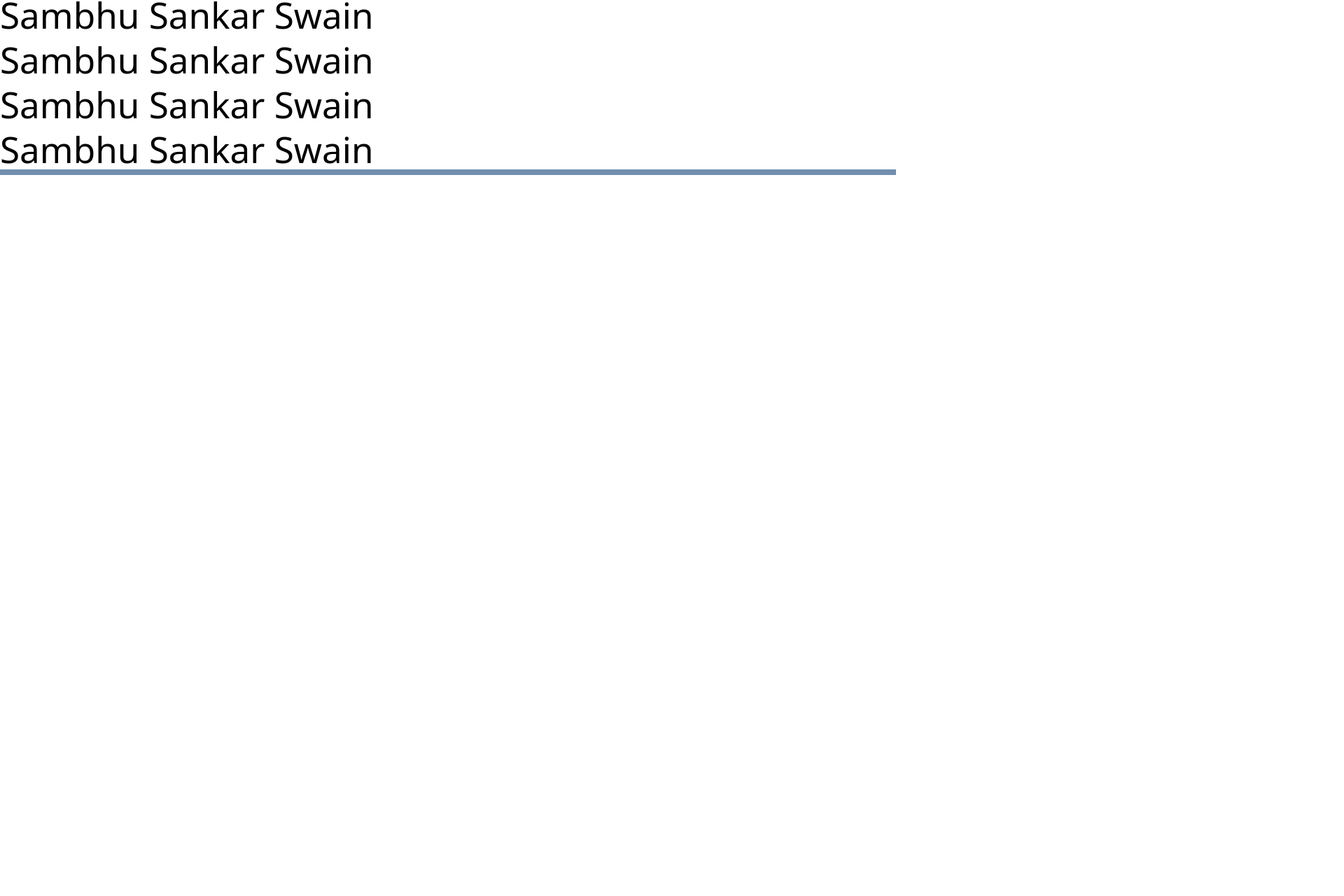
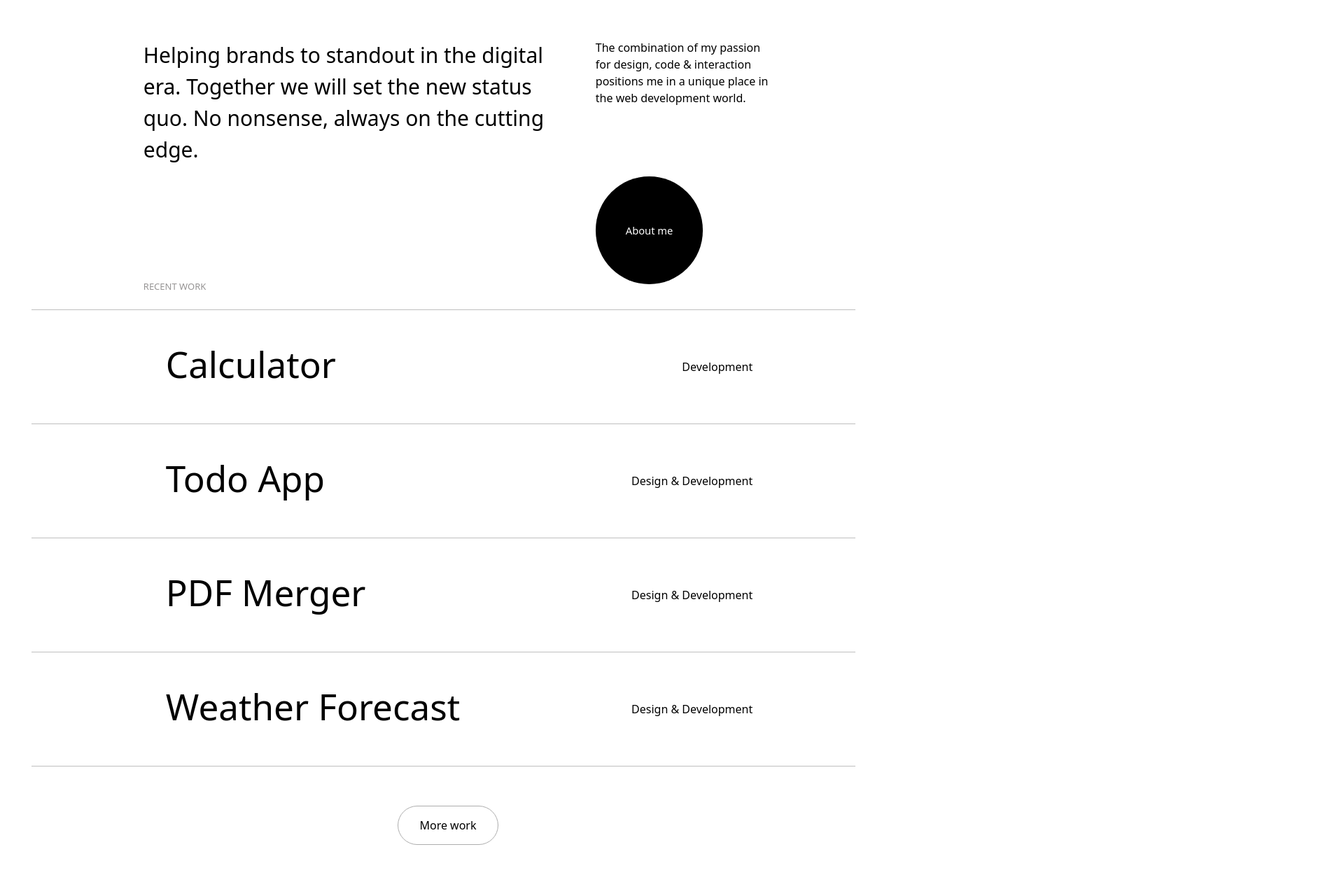
Before and after one commit to sambhusankar/NewPortfolio, a React (Vite) app in the folder Portfolio Website/: page /work in a window 1280 px wide. Shown: the part 1019-2299 px from the top of the page at 70% size, 1920 px wide, since content can reach past the window. Before the commit the page ends 1269 px from the top, so only its background shows below. Built offline with nearby package versions, Linux system fonts and the light colour scheme.

Commit message:
some changes made

```diff
--- /dev/null
+++ b/Portfolio Website/src/Animations/Shakable.css
@@ -0,0 +1,10 @@
+.shakable:hover{
+    animation:shake 1s ease-in-out;
+}
+@keyframes shake {
+    0%{transform: translateX(0);}
+    25%{transform: translateX(-8px);}
+    50%{transform: translateX(5px);}
+    75%{transform: translateX(-3px);}
+    100%{transform: translateX(0);}
+}
--- /dev/null
+++ b/Portfolio Website/src/Animations/magnetic.js
@@ -0,0 +1,14 @@
+
+function Magnetic(element){
+    element.addEventListener("mousemove", (e) => {
+        const y = element.offsetTop
+        const x = element.offsetLeft
+        const m_x = e.pageX - x - element.offsetWidth / 2
+        const m_y = e.pageY - y - element.offsetHeight / 2
+        element.style.transform = `translate(${m_x * 0.3}px, ${m_y * 0.3}px)`
+    });
+    element.addEventListener("mouseout", () => {
+        element.style.transform = "";
+    })
+}
+export default Magnetic
--- a/Portfolio Website/src/components/About/about.css
+++ b/Portfolio Website/src/components/About/about.css
@@ -1,4 +1,130 @@
 .about-page{
     background-color: white;
     color:black;
+    padding:16vh 16vw;
 }
+.about-top-section{
+    display: grid;
+    grid-template-columns: 45vw 25vw ;
+}
+.about-top-section p:nth-child(1){
+    font-size: 30px;
+}
+.about-top-section p:nth-child(2){
+    margin-left: 70px;
+}
+.about-top-section h5{
+    color: rgb(150, 148, 148);
+    font-size: 13px;
+    margin-top:150px;
+}
+.aboutme-bubble{
+    background-color: black;
+    color:white;
+    height:12vw;
+    width:12vw;
+    border-radius: 50%;
+    display: flex;
+    align-items: center;
+    justify-content: center;
+    position: relative;
+    margin-left:70px;
+    overflow: hidden;
+    cursor: pointer;
+    z-index: 1;
+}
+.aboutme-bubble span{
+    z-index: 2;
+    font-size: 92%;
+}
+.aboutme-bubble::before{
+    content: "";
+    height:0;
+    width:0;
+    border-radius: 50%;
+    background-color: rgb(37, 127, 191);
+    position: absolute;
+    top:0;
+    left:0;
+    transition: height 0.5s, width 0.5s;
+
+}
+.aboutme-bubble:hover::before{
+    height:100%;
+    width:100%;
+}
+.aboutme-bubble:hover{
+    color: white;
+}
+
+
+.works hr{
+    width: 92vw;
+    position: relative;
+    right:15vw;
+}
+.works li{
+    display: flex;
+    justify-content: space-between;
+    align-items: center;
+    height:130px;
+}
+.works li:hover span{
+    color:rgb(158, 154, 154);
+    position: relative;
+    left:15px;
+}
+.works li:hover h1{
+    color:rgb(158, 154, 154);
+    position: relative;
+    right:15px;
+}
+.more-work{
+    display: flex;
+    flex-direction: column;
+}
+.more-work-btn{
+    color:black;
+    padding: 15px 30px;
+    border-radius: 30px;
+    display: flex;
+    position: relative;
+    margin:40px auto 100px auto;
+    border:1px solid rgb(173, 173, 173);
+    overflow: hidden;
+    z-index: 1;
+    cursor: pointer;
+}
+.more-work-btn span{
+    z-index: 5;
+}
+.more-work-btn:hover{
+    color:black;
+}
+.more-work-btn::before{
+    content: "";
+    height:0;
+    width:0;
+    position: absolute;
+    top: 0;
+    left:0;
+    background-color: rgb(37, 127, 191);
+    border-radius: 25px;
+    transition: height 0.5s, width 0.5s;
+}
+.more-work-btn:hover::before{
+    height:100%;
+    width:100%;
+}
+.left-scroll, .right-scroll{
+    display: flex;
+    margin:20px 0;
+    overflow: hidden;
+    gap: 30px;
+    width:110vw;
+    position: relative;
+    right:20vw;
+}
+.right-scroll{
+    right:15vw;
+}
--- a/Portfolio Website/src/components/About/about.jsx
+++ b/Portfolio Website/src/components/About/about.jsx
@@ -1,14 +1,77 @@
-import Nav from "../Navbar/nav"
+import React, { useRef, useEffect } from "react"
+import { Link } from "react-router-dom"
+import Magnetic from "../../Animations/magnetic"
+import "../../Animations/Shakable.css"
 import "./about.css"
 function About(){
+    const Ref = useRef(null)
+    const border_colors = ["#dee0e0", "#babd9b", "#b9c7c6", "#232424", "#89aba5", "#e0d1e3", "#c2c0c2", "#e0d5c3"]
+
+    // border for images
+    useEffect(() => {
+        const imgs = Ref.current.querySelectorAll("img")
+        for(const [i, img] of imgs.entries()){
+            img.style.border = ` 25px solid ${border_colors[i] }`
+            img.style.borderTopWidth ="35px" ;
+            img.style.borderBottomWidth = "35px";
+
+        }
+    }, []);
+
+    //magnetic effect to aboutme button
+    useEffect(() => {
+        const btn = Ref.current.querySelector(".aboutme-bubble")
+        Magnetic(btn)
+    }, [])
+
     return(
-        <div className = "about-page">
+        <div className = "about-page" ref = {Ref}>
+            <div className="about-top-section">
+                <p>Helping brands to standout in the digital era. Together we will set the new status quo. No nonsense, always on the cutting edge.</p>
+                <p>The combination of my passion for design, code & interaction positions me in a unique place in the web development world.</p>
+                <h5>RECENT WORK</h5>
+                <Link className = "aboutme-bubble" to = "/about"><span>About me</span></Link>
 
-            <h1>Sambhu Sankar Swain</h1>
-            <h1>Sambhu Sankar Swain</h1>
-            <h1>Sambhu Sankar Swain</h1>
-            <h1>Sambhu Sankar Swain</h1>
-            <h1>Sambhu Sankar Swain</h1>
+            </div>
+            <ul className="works">
+                <hr></hr>
+                <li>
+                    <h1>Calculator</h1>
+                    <span> Development </span>
+                </li>
+                <hr></hr>
+                <li>
+                    <h1>Todo App</h1>
+                    <span> Design & Development </span>
+                </li>
+                <hr></hr>
+                <li>
+                    <h1>PDF Merger</h1>
+                    <span> Design & Development </span>
+                </li>
+                <hr></hr>
+                <li>
+                    <h1>Weather Forecast</h1>
+                    <span> Design & Development </span>
+                </li>
+                <hr />
+            </ul>
+            <div className="more-work">
+            <Link to = "/work" className="more-work-btn"><span>More work</span></Link>
+            <div className="left-scroll">
+                <img src = "https://picsum.photos/id/237/300/200"></img>
+                <img src = "https://picsum.photos/id/238/300/200"></img>
+                <img src = "https://picsum.photos/id/236/300/200"></img>
+                <img src = "https://picsum.photos/id/234/300/200"></img>
+            </div>
+            <div className="right-scroll">
+                <img src = "https://picsum.photos/id/238/300/200"></img>
+                <img src = "https://picsum.photos/id/236/300/200"></img>
+                <img src = "https://picsum.photos/id/234/300/200"></img>
+                <img src = "https://picsum.photos/id/237/300/200"></img>
+            </div>
+            </div>
+
         </div>
     )
 }
--- a/Portfolio Website/src/components/Navbar/nav.jsx
+++ b/Portfolio Website/src/components/Navbar/nav.jsx
@@ -2,6 +2,7 @@ import React, { useRef, useEffect, useState } from 'react'
 import { Link } from 'react-router-dom'
 import "./nav.css"
 import Sidebar from '../Sidebar/sidebar'
+
 function Nav(){
     const navRef = useRef(null);
     const [sidebarOpen, setSidebarOpen] = useState(false);
--- a/Portfolio Website/src/components/Sidebar/sidebar.css
+++ b/Portfolio Website/src/components/Sidebar/sidebar.css
@@ -24,12 +24,31 @@
 }
 .Links{
     color:white;
+    margin-left: 10px;
 }
 
-.sidebar-page a{
+.sidebar-page .a{
     margin:3%;
     color:white;
     cursor: pointer;
+    position: relative;
+}
+.sidebar-page .a::after{
+    content: "";
+    position: absolute;
+    bottom:-5px;
+    left:0;
+    background-color:white;
+    height:1px;
+    width:100%;
+    transform: scale(0);
+    transition: transform 0.3s ease;
+}
+.sidebar-page .a:hover::after{
+    transform: scale(100%);
+}
+.sidebar-page .a:hover{
+    color:white;
 }
 
 
--- a/Portfolio Website/src/components/Sidebar/sidebar.jsx
+++ b/Portfolio Website/src/components/Sidebar/sidebar.jsx
@@ -1,6 +1,7 @@
 import React, { useRef, useEffect } from "react"
 import { Link } from 'react-router-dom'
 import './sidebar.css'
+import Magnetic from "../../Animations/magnetic"
 function Sidebar({isopen}){
     const Ref = useRef(null)
     const overlay = document.createElement("div")
@@ -21,7 +22,9 @@ function Sidebar({isopen}){
             links[i].addEventListener("mouseout", () => {
                 dots[i].style.fontSize = "0"
             })
-        }
+        };
+
+
     }, []);
 
     //making light dark to the main body on sidebar open and opening sidebar
@@ -41,7 +44,19 @@ function Sidebar({isopen}){
         }
     }, [isopen]);
 
-
+    useEffect(() => {
+        const element = Ref.current.querySelector(".a");
+        element.addEventListener("mousemove", (e) => {
+            const y = element.offsetTop
+            const x = element.offsetLeft
+            const m_x = e.pageX - x - element.offsetWidth / 2
+            const m_y = e.pageY - y - element.offsetHeight / 2
+            element.style.transform = `translate(${m_x * 0.3}px, ${m_y * 0.3}px)`
+        });
+        element.addEventListener("mouseout", () => {
+            element.style.transform = "";
+        })
+    }, [])
 
     return(
         <div className = "sidebar-page" ref = { Ref }>
@@ -68,10 +83,10 @@ function Sidebar({isopen}){
 
             <h5>SOCIALS</h5>
             <div>
-                <a href = "https://in.linkedin.com/in/s-sankar-swain-b9821a270">Linkedin</a>
-                <a href = "https://twitter.com/sankar_sw">Twitter</a>
-                <a href = "https://github.com/sambhusankar">Github</a>
-                <a href = "https://wa.link/igftyr">Whatsapp</a>
+                <a className = "a " href = "https://in.linkedin.com/in/s-sankar-swain-b9821a270">Linkedin</a>
+                <a className = "a " href = "https://twitter.com/sankar_sw">Twitter</a>
+                <a className = "a " href = "https://github.com/sambhusankar">Github</a>
+                <a className = "a " href = "https://wa.link/igftyr">Whatsapp</a>
             </div>
 
         </div>
--- a/Portfolio Website/src/index.css
+++ b/Portfolio Website/src/index.css
@@ -32,14 +32,16 @@ body {
   overflow-x:hidden;
 }
 body::-webkit-scrollbar{
-  width:5px;
+  width:7px;
+
 }
 body::-webkit-scrollbar-track{
   background-color: transparent;
-  border-radius: 5px;
+
 }
 body::-webkit-scrollbar-thumb{
-  background-color: red;
+  background-color:rgb(131, 129, 129);
+  border-radius: 15px;
 }
 h1 {
   font-size: 3.2em;
```
